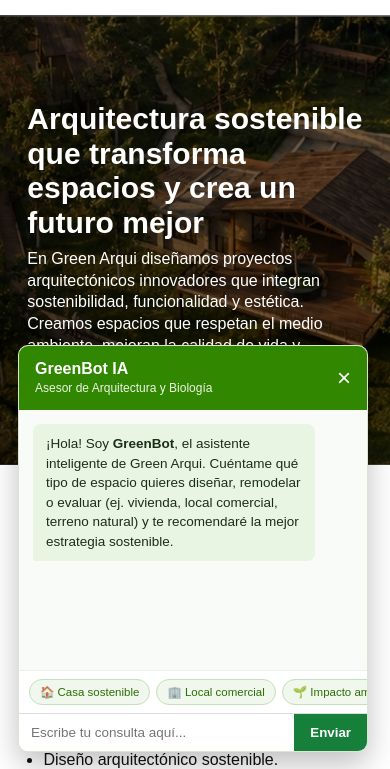
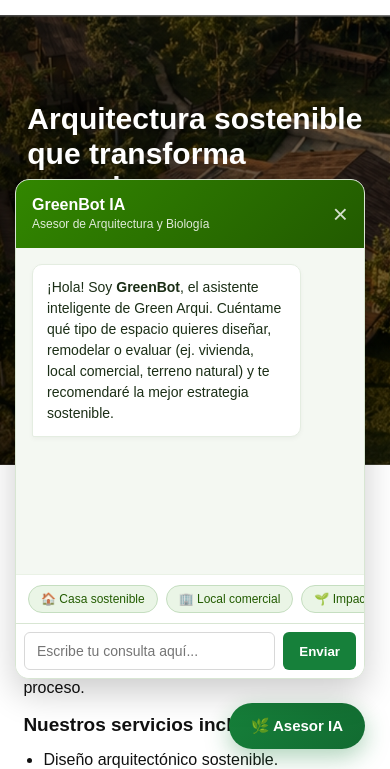
Before and after one commit to Elytrixx/green-arqui, a plain HTML site: page index.html in a window 390 px wide. Both pictures are taken after a click on the button "🌿 Asesor IA". Shown: the part 70-839 px from the top of the page. Drawn offline with Linux system fonts and the light colour scheme.

Commit message:
Actualiza diseño profesional y mejora inteligencia del asistente GreenBot

```diff
--- a/CSS/styles.css
+++ b/CSS/styles.css
@@ -898,40 +898,60 @@ footer {
 
 .widget-ia {
   position: fixed;
-  bottom: 22px;
-  right: 22px;
-  z-index: 1500;
+  bottom: 25px;
+  right: 25px;
+  z-index: 9999;
   font-family: Arial, sans-serif;
 }
 
 .btn-flotante-ia {
-  background-color: #16803a;
+  background: linear-gradient(135deg, #16803a, #126b31);
   color: #ffffff;
-  border: 2px solid #ffffff;
-  padding: 12px 18px;
-  border-radius: 30px;
+  border: none;
+  padding: 14px 22px;
+  border-radius: 50px;
   font-size: 15px;
   font-weight: bold;
   cursor: pointer;
-  box-shadow: 0 6px 18px rgba(0, 0, 0, 0.22);
-  transition: transform 0.2s ease, background-color 0.2s ease;
+  box-shadow: 0 8px 24px rgba(22, 128, 58, 0.35);
+  display: flex;
+  align-items: center;
+  gap: 8px;
+  transition: transform 0.25s ease, box-shadow 0.25s ease;
 }
 
 .btn-flotante-ia:hover {
-  background-color: #126b31;
-  transform: scale(1.04);
+  transform: translateY(-3px);
+  box-shadow: 0 12px 28px rgba(22, 128, 58, 0.45);
 }
 
 .ventana-ia {
-  width: 350px;
-  max-width: calc(100vw - 32px);
+  position: absolute;
+  bottom: 70px;
+  right: 0;
+  width: 380px;
+  max-width: calc(100vw - 40px);
+  height: 500px;
+  max-height: calc(80vh - 80px);
   background-color: #ffffff;
-  border-radius: 10px;
-  box-shadow: 0 12px 30px rgba(0, 0, 0, 0.25);
+  border-radius: 14px;
+  box-shadow: 0 14px 35px rgba(0, 0, 0, 0.2);
   border: 1px solid #d8e6d3;
-  overflow: hidden;
   display: flex;
   flex-direction: column;
+  overflow: hidden;
+  animation: abrirChat 0.3s cubic-bezier(0.16, 1, 0.3, 1);
+}
+
+@keyframes abrirChat {
+  from {
+    opacity: 0;
+    transform: translateY(15px) scale(0.97);
+  }
+  to {
+    opacity: 1;
+    transform: translateY(0) scale(1);
+  }
 }
 
 .ventana-ia[hidden] {
@@ -939,9 +959,9 @@ footer {
 }
 
 .cabecera-ia {
-  background-color: #328700;
+  background: linear-gradient(135deg, #328700, #225a00);
   color: #ffffff;
-  padding: 14px 16px;
+  padding: 16px;
   display: flex;
   justify-content: space-between;
   align-items: center;
@@ -950,44 +970,54 @@ footer {
 .cabecera-ia strong {
   display: block;
   font-size: 16px;
+  font-family: "Garet", Arial, sans-serif;
 }
 
 .cabecera-ia span {
   font-size: 12px;
-  opacity: 0.9;
+  opacity: 0.85;
 }
 
 .btn-cerrar-ia {
   background: none;
   border: none;
   color: #ffffff;
-  font-size: 24px;
+  font-size: 26px;
   cursor: pointer;
+  opacity: 0.8;
+  transition: opacity 0.2s;
+}
+
+.btn-cerrar-ia:hover {
+  opacity: 1;
 }
 
 .mensajes-ia {
-  padding: 14px;
-  height: 260px;
+  padding: 16px;
+  flex-grow: 1;
   overflow-y: auto;
   display: flex;
   flex-direction: column;
-  gap: 10px;
-  background-color: #f9fbf8;
+  gap: 12px;
+  background-color: #f4f8f2;
 }
 
 .burbuja-ia {
-  padding: 10px 13px;
-  border-radius: 8px;
-  font-size: 13.5px;
-  line-height: 1.45;
-  max-width: 88%;
+  padding: 12px 14px;
+  border-radius: 10px;
+  font-size: 14px;
+  line-height: 1.5;
+  max-width: 85%;
+  word-wrap: break-word;
 }
 
 .burbuja-ia.bot {
-  background-color: #e8f5e3;
+  background-color: #ffffff;
   color: #1b2e16;
   align-self: flex-start;
   border-bottom-left-radius: 2px;
+  box-shadow: 0 2px 5px rgba(0, 0, 0, 0.04);
+  border: 1px solid #e4ede1;
 }
 
 .burbuja-ia.usuario {
@@ -995,65 +1025,93 @@ footer {
   color: #ffffff;
   align-self: flex-end;
   border-bottom-right-radius: 2px;
+  box-shadow: 0 2px 5px rgba(22, 128, 58, 0.15);
+}
+
+.burbuja-ia.escribiendo {
+  font-style: italic;
+  color: #555555;
+  background-color: #ffffff;
 }
 
 .btn-accion-ia {
   display: inline-block;
-  margin-top: 8px;
-  padding: 6px 10px;
+  margin-top: 10px;
+  padding: 8px 14px;
   background-color: #d6a900;
   color: #ffffff;
   text-decoration: none;
-  font-size: 12px;
+  font-size: 13px;
   font-weight: bold;
-  border-radius: 4px;
+  border-radius: 6px;
   cursor: pointer;
   border: none;
+  transition: background-color 0.2s;
+}
+
+.btn-accion-ia:hover {
+  background-color: #b58e00;
 }
 
 .sugerencias-ia {
-  padding: 8px 10px;
+  padding: 10px 12px;
   display: flex;
-  gap: 6px;
+  gap: 8px;
   overflow-x: auto;
   background-color: #ffffff;
-  border-top: 1px solid #eeeeee;
+  border-top: 1px solid #eaf2e6;
 }
 
 .chip-ia {
-  background-color: #f0f7ed;
-  color: #2c6e05;
+  background-color: #eaf5e6;
+  color: #235c02;
   border: 1px solid #c5dec0;
-  border-radius: 15px;
-  padding: 5px 10px;
-  font-size: 11.5px;
+  border-radius: 20px;
+  padding: 6px 12px;
+  font-size: 12px;
   white-space: nowrap;
   cursor: pointer;
+  font-weight: 500;
+  transition: background-color 0.2s;
 }
 
 .chip-ia:hover {
-  background-color: #dff0d8;
+  background-color: #d6ecd0;
 }
 
 .form-ia {
   display: flex;
-  border-top: 1px solid #dddddd;
+  background-color: #ffffff;
+  border-top: 1px solid #d8e6d3;
+  padding: 8px;
+  gap: 8px;
 }
 
 .form-ia input {
   flex-grow: 1;
-  border: none;
-  padding: 11px 12px;
-  font-size: 13.5px;
+  border: 1px solid #d8d8d8;
+  border-radius: 6px;
+  padding: 10px 12px;
+  font-size: 14px;
   outline: none;
+}
+
+.form-ia input:focus {
+  border-color: #16803a;
 }
 
 .form-ia button {
   background-color: #16803a;
   color: #ffffff;
   border: none;
+  border-radius: 6px;
   padding: 0 16px;
   font-weight: bold;
   cursor: pointer;
+  transition: background-color 0.2s;
+}
+
+.form-ia button:hover {
+  background-color: #126b31;
 }
 }
--- a/JS/app.js
+++ b/JS/app.js
@@ -203,7 +203,7 @@ window.eliminarProyecto = function (id) {
 renderizarProyectosExtra();
 
 // ==========================================
-// 5. ASISTENTE DE IA SOSTENIBLE (GREENBOT)
+// 5. ASISTENTE DE IA SOSTENIBLE (GREENBOT) - MEJORADO
 // ==========================================
 const btnToggleIa = document.getElementById("btn-toggle-ia");
 const btnCerrarIa = document.getElementById("btn-cerrar-ia");
@@ -244,44 +244,51 @@ function agregarBurbuja(html, tipo) {
   div.innerHTML = html;
   mensajesIa.appendChild(div);
   mensajesIa.scrollTop = mensajesIa.scrollHeight;
+  return div;
 }
 
 function procesarConsultaIa(textoUsuario) {
   agregarBurbuja(textoUsuario, "usuario");
 
+  // Indicador de escritura para dar sensación de IA real
+  const burbujaEscribiendo = agregarBurbuja("GreenBot está pensando...", "bot escribiendo");
+
   const consulta = textoUsuario.toLowerCase();
   let respuesta = "";
   let servicioSugerido = "";
 
-  if (consulta.includes("casa") || consulta.includes("vivienda") || consulta.includes("residencia") || consulta.includes("construir")) {
+  setTimeout(() => {
+    mensajesIa.removeChild(burbujaEscribiendo);
+
+    if (consulta.includes("casa") || consulta.includes("vivienda") || consulta.includes("residencia") || consulta.includes("construir") || consulta.includes("hogar") || consulta.includes("edificio")) {
       servicioSugerido = "diseno-arquitectonico";
-    respuesta = `Para un proyecto residencial, nuestro enfoque combina <strong>ventilación cruzada pasiva, captación pluvial y vegetación nativa</strong> (como aplicamos en <em>Terravia Residences</em>).<br>Te recomendamos el servicio de <strong>Diseño arquitectónico sostenible</strong>.`;
-  } else if (consulta.includes("local") || consulta.includes("comercial") || consulta.includes("restaurante") || consulta.includes("cocina") || consulta.includes("hostal") || consulta.includes("turismo")) {
+      respuesta = `Para proyectos residenciales o de gran escala, integramos <strong>ventilación cruzada pasiva, confort térmico y vegetación nativa</strong> (como en <em>Terravia Residences</em>).<br>Te sugerimos explorar nuestro servicio principal de <strong>Diseño arquitectónico sostenible</strong>.`;
+    } else if (consulta.includes("local") || consulta.includes("comercial") || consulta.includes("restaurante") || consulta.includes("cocina") || consulta.includes("hostal") || consulta.includes("turismo") || consulta.includes("negocio")) {
       servicioSugerido = "diseno-arquitectonico";
-    respuesta = `En espacios comerciales o turísticos (como <em>Papa-razzi</em> o <em>The Lost City</em>), optimizamos la <strong>eficiencia energética, el flujo operativo y el bajo impacto ecológico</strong>.<br>Podemos ayudarte con <strong>Diseño arquitectónico sostenible</strong> o <strong>Modelado 3D y renders</strong>.`;
-  } else if (consulta.includes("remodelar") || consulta.includes("ampliar") || consulta.includes("remodelacion") || consulta.includes("adaptar")) {
+      respuesta = `En espacios comerciales o de hospitalidad (como <em>Papa-razzi</em> o <em>The Lost City</em>), optimizamos la <strong>eficiencia energética, flujos operativos y materiales de bajo impacto</strong>.<br>Te recomendamos el servicio de <strong>Diseño arquitectónico sostenible</strong>.`;
+    } else if (consulta.includes("remodelar") || consulta.includes("ampliar") || consulta.includes("remodelacion") || consulta.includes("cambiar") || consulta.includes("espacio existente")) {
       servicioSugerido = "remodelaciones";
-    respuesta = `Reutilizar estructuras existentes reduce enormemente la huella de carbono. Evaluamos iluminación natural y materiales ecoeficientes.<br>Tu opción ideal es <strong>Remodelaciones y ampliaciones</strong>.`;
-  } else if (consulta.includes("impacto") || consulta.includes("ambiental") || consulta.includes("terreno") || consulta.includes("biologia") || consulta.includes("flora") || consulta.includes("fauna")) {
+      respuesta = `Reutilizar y adaptar estructuras existentes reduce significativamente la huella de carbono y aprovecha mejor los recursos disponibles.<br>Te recomendamos el servicio de <strong>Remodelaciones y ampliaciones</strong>.`;
+    } else if (consulta.includes("impacto") || consulta.includes("ambiental") || consulta.includes("terreno") || consulta.includes("biologia") || consulta.includes("flora") || consulta.includes("fauna") || consulta.includes("suelo")) {
       servicioSugerido = "impacto-ambiental";
-    respuesta = `Desde nuestra área de Biología analizamos la <strong>biodiversidad local, suelos y mitigación de riesgos ecológicos</strong> antes de intervenir el terreno.<br>Te recomendamos una <strong>Evaluación de impacto ambiental</strong>.`;
-  } else if (consulta.includes("3d") || consulta.includes("render") || consulta.includes("visualizar") || consulta.includes("plano")) {
+      respuesta = `Desde nuestra área de Biología realizamos análisis detallados sobre la <strong>biodiversidad local, topografía y mitigación ecológica</strong> antes de intervenir cualquier sitio.<br>Te recomendamos una <strong>Evaluación de impacto ambiental</strong>.`;
+    } else if (consulta.includes("3d") || consulta.includes("render") || consulta.includes("visualizar") || consulta.includes("plano") || consulta.includes("imagen") || consulta.includes("diseno")) {
       servicioSugerido = "modelado-3d";
-    respuesta = `Visualizar tu espacio antes de construir evita desperdicios de material y mejora la toma de decisiones.<br>Te sugerimos nuestro servicio de <strong>Modelado 3D y renders</strong>.`;
-  } else if (consulta.includes("precio") || consulta.includes("costo") || consulta.includes("cotizacion") || consulta.includes("presupuesto")) {
+      respuesta = `Crear representaciones digitales permite anticipar la distribución espacial, iluminación y materialidad antes de la construcción.<br>Te recomendamos el servicio de <strong>Modelado 3D y renders</strong>.`;
+    } else if (consulta.includes("precio") || consulta.includes("costo") || consulta.includes("cotizacion") || consulta.includes("presupuesto") || consulta.includes("valor")) {
       servicioSugerido = "supervision";
-    respuesta = `Cada diseño se adapta a las condiciones bioclimáticas y escala de tu terreno. Puedes enviarnos los detalles de tu idea en la sección de Contacto para prepararte una propuesta a medida.`;
+      respuesta = `Los costos se calculan según la escala y requerimientos bioclimáticos de tu terreno. Puedes dejarnos los detalles en nuestra sección de contacto para enviarte una cotización formal.`;
     } else {
       servicioSugerido = "supervision";
-    respuesta = `En <strong>Green Arqui</strong> unimos arquitectura y biología para crear espacios funcionales en armonía con la naturaleza. Cuéntanos si tu proyecto es residencial, comercial o una evaluación ambiental para orientarte mejor.`;
+      respuesta = `En <strong>Green Arqui</strong> unimos arquitectura y biología para crear espacios en armonía con el entorno. Cuéntanos si tu proyecto es residencial, comercial, de remodelación o si requieres una evaluación de terreno.`;
     }
 
-  setTimeout(() => {
     const botonCotizar = servicioSugerido
       ? `<br><button type="button" class="btn-accion-ia" onclick="irACotizarConServicio('${servicioSugerido}')">Cotizar este servicio →</button>`
       : "";
+
     agregarBurbuja(respuesta + botonCotizar, "bot");
-  }, 450);
+  }, 800);
 }
 
 window.irACotizarConServicio = function (valorServicio) {
```
Lines whose indentation alone changed are shown as unchanged.
